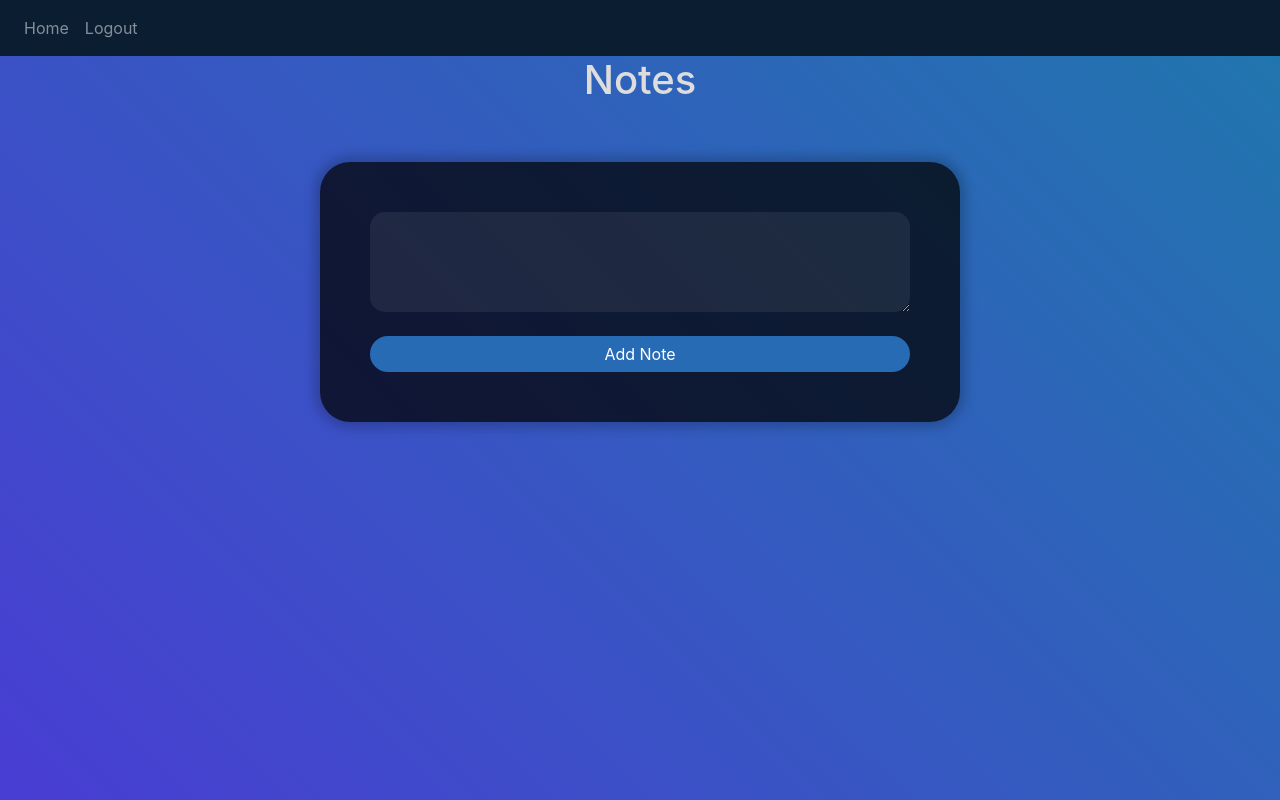
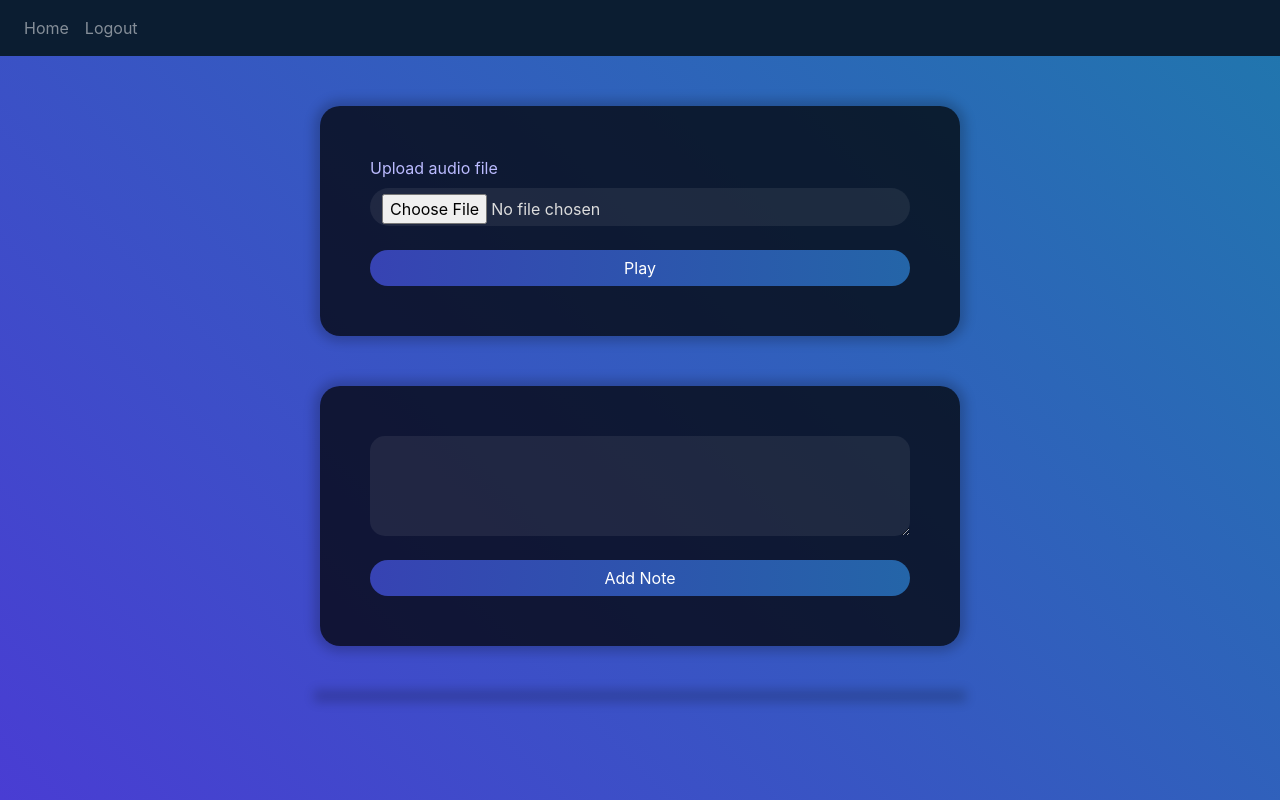
Before and after one commit to Basith-P/BFHAudioVIs, a Flask app: page / in a window 1280 px wide. Run offline with Flask 2, Linux system fonts and the light colour scheme; the visitor is signed in with stand-in values (Sample User, id 1); data comes from the database, SQL or seed files in the repository; data that the repository does not hold is empty; some libraries are stand-ins or nearby versions.

Commit message:
Redisigned with hover effects and more

```diff
--- a/website/static/styles.css
+++ b/website/static/styles.css
@@ -1,20 +1,61 @@
+html {
+   min-height: 100vh;
+}
+
 body {
    background: linear-gradient(45deg, #493dd3, #2077ad);
-   color: #ddd;
-   height: 100vh;
+   color: #bbf;
 }
 
 nav.bg-dark {
    background: #0b1d31 !important;
 }
 
+ul.list-group {
+   max-width: 640px;
+   margin: 0 auto;
+   border-radius: 15px;
+   overflow: hidden;
+   box-shadow: 0 0 11px 6px #00000033;
+}
+
+.list-group-item {
+   background-color: #000000ba;
+   margin-bottom: 1px;
+   border: none;
+}
+
+h1 {
+   color: #0b1c32;
+   font-weight: bold;
+}
+
 form {
    background: #000000ba;
    max-width: 640px;
    box-shadow: 0 0 11px 6px #00000033;
-   margin: 50px auto 0;
+   margin: 50px auto;
    padding: 50px;
+   border-radius: 20px;
+   /* transition: all 0.2s ease-out; */
+}
+
+.form-control {
+   background-color: #ffffff12;
+   border: none;
+   border-radius: 2px;
+   color: #ddd;
    border-radius: 30px;
+   transition: all 0.2s ease-out;
+}
+
+.form-control:focus {
+   background-color: #ffffff12;
+   outline: none;
+   box-shadow: none;
+   border-bottom: 2px solid #3282b8;
+   color: #ddd;
+   transform: scale(1.01);
 }
 
 textarea.form-control {
@@ -27,55 +68,35 @@ textarea.form-control:focus {
    border: none;
 }
 
-ul {
-   max-width: 640px;
-   margin: 0 auto;
-}
-
-.list-group-item {
-   background-color: #000000ba;
-   margin-bottom: 1px;
-   border: none;
-}
-
-.list-group-item:first-child {
-   border-radius: 15px 15px 0 0;
-}
-
-.list-group-item:last-child {
-   border-radius: 0 0 15px 15px;
-   margin-bottom: 0;
-}
-
 .btn {
    border-radius: 25px;
    outline: none;
-   background: #286bb5;
+   background: linear-gradient(to right, #3743b3, #2465a8);
    border: none;
    width: 100%;
+   transition: all 0.2s ease-out;
 }
 
-.form-control {
-   background-color: #ffffff12;
-   border: none;
-   border-radius: 2px;
-   color: #ddd;
-   border-radius: 30px;
+.btn:hover {
+   transform: translateY(-1px) scale(1.01);
 }
 
-.form-control:focus {
-   background-color: #ffffff12;
-   outline: none;
+/* .btn:active {
+   transform: scale(0.99);
    box-shadow: none;
-   border-bottom: 2px solid #3282b8;
-   color: #ddd;
 }
+
+.btn:focus {
+   box-shadow: none;
+} */
 
 .alert {
    border: none !important;
    color: #eee !important;
    background-color: #0000005e;
-   margin: 15px;
+   margin: 25px auto 0;
+   max-width: 640px;
+   border-radius: 15px;
 }
 
 .close {
--- a/website/templates/home.html
+++ b/website/templates/home.html
@@ -1,6 +1,24 @@
-{% extends "base.html" %} {% block title %}Home{% endblock %} {% block content
-%}
-<h1 align="center">Notes</h1>
+{% extends "base.html" %} {% block title %}Home{% endblock %} {% block content %}
+<!-- <h1 align="center">Notes</h1> -->
+
+<form action="#">
+   <label for="aud-in">Upload audio file</label>
+   <input class="form-control" type="file" name="audio" id="aud-in" />
+   <br />
+   <div align="center">
+      <button type="submit" class="btn btn-primary">Play</button>
+   </div>
+</form>
+
+<form method="POST" class="home-form">
+   <textarea name="note" id="note" class="form-control"></textarea>
+
+   <br />
+   <div align="center">
+      <button type="submit" class="btn btn-primary">Add Note</button>
+   </div>
+</form>
+
 <ul class="list-group list-group-flush" id="notes">
    {% for note in user.notes %}
    <li class="list-group-item">
@@ -11,11 +29,5 @@
    </li>
    {% endfor %}
 </ul>
-<form method="POST">
-  <textarea name="note" id="note" class="form-control"></textarea>
-  <br />
-  <div align="center">
-    <button type="submit" class="btn btn-primary">Add Note</button>
-  </div>
-</form>
+
 {% endblock %}
```
Also changed, not shown: website/templates/login.html (+3 -16 lines), website/templates/sign_up.html (+9 -34 lines). Lines whose indentation alone changed are shown as unchanged.
